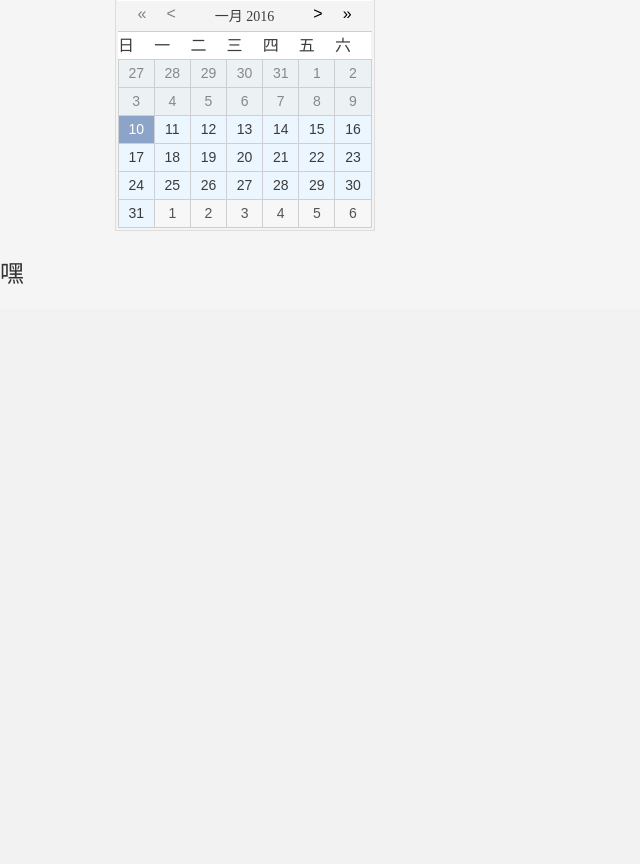
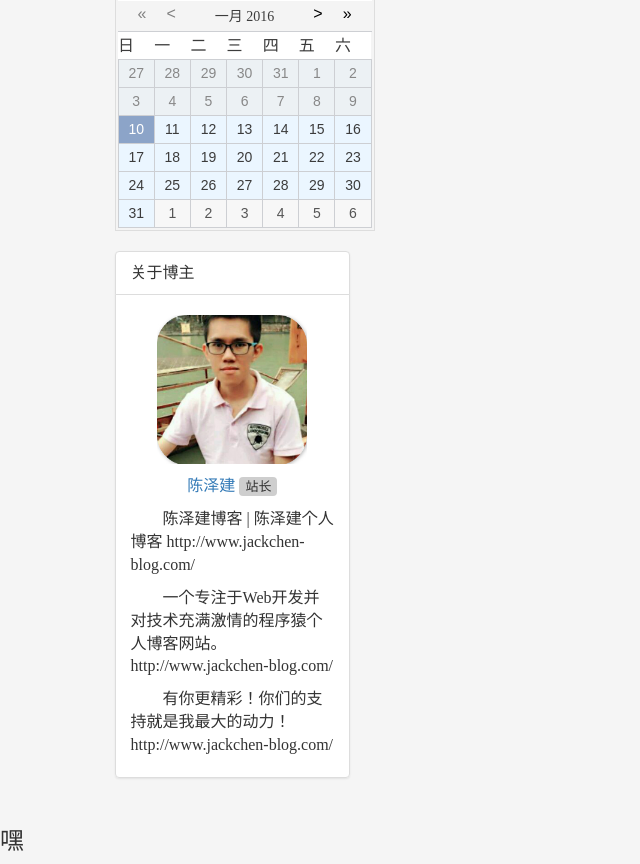
Before and after one commit to chenzejian/JackChen-Blog, a Django app: page / in a window 1280 px wide. Shown: the part 491-1355 px from the top of the page, without its empty margins (0-640 px from the left). Before the commit the page ends 775 px from the top, so only its background shows below. Run offline with Django 3.2, Linux system fonts and the light colour scheme; some libraries are stand-ins or nearby versions.

Commit message:
关于博主

```diff
--- a/home/templates/home/base.html
+++ b/home/templates/home/base.html
@@ -85,6 +85,18 @@
 	           <a href="#" class="list-group-item"><span class="glyphicon glyphicon-user" aria-hidden="true"></span>&nbsp&nbsp关于我们</a>
 	       </div>
 	       <div class="datepicker"></div>
+	       <div class="about-bloger">
+	           <ul class="list-group">
+	               <li class="list-group-item">关于博主</li>
+	               <li class="list-group-item">
+	                   <div><img src="{% static 'img/bloger.jpg' %}" style="width:150px;"></div>
+	                   <div><span class="about-bloger-name"><a href="http://www.jackchen-blog.com/">陈泽建</a></span><span class="about-bloger-tatus">站长</span></div>
+	                   <p>陈泽建博客 | 陈泽建个人博客 http://www.jackchen-blog.com/</p>
+	                   <p>一个专注于Web开发并对技术充满激情的程序猿个人博客网站。http://www.jackchen-blog.com/</p>
+	                   <p>有你更精彩！你们的支持就是我最大的动力！http://www.jackchen-blog.com/</p>
+	               </li>
+	           </ul>
+	       </div>
 	   </div>
             {% endblock %}
             {%block content %}{% endblock %}
--- a/static/css/base.css
+++ b/static/css/base.css
@@ -20,32 +20,48 @@ body,button, input, select, textarea,h1 ,h2, h3, h4, h5, h6 {
 .navbar ul.nav{
     padding-top: 15px;
 }
-
 .navbar ul.logo{
     padding-top: 0px;
 }
-
 .container{
     width: 86%;
 }
-
 .container .left-container{
     float: left;
     width: 22%;
     margin: 10px;
 }
-
 .container .right-container{
     float: left;
     width: 22%;
     margin: 10px;
 }
-
-.container .left-container .list-group a{
+.container .left-container .list-group{
     font-size: 16px;
+}
+.container .left-container div.list-group a{
     padding: 15px 20px;
 }
-
 .container .left-container a:hover{
     color: #32A5E7;
 }
+.container .left-container .datepicker{
+    margin-bottom: 20px;
+}
+.container .left-container .about-bloger ul li div{
+    text-align: center;
+    margin: 10px;
+}
+.container .left-container .about-bloger ul li div span.about-bloger-tatus{
+    font-size: 13px;
+    background: #CECECE;
+    padding: 2px 6px;
+    border-radius: 4px;
+    margin-left: 4px;
+}
+.container .left-container .about-bloger ul li div span.about-bloger-name a:hover{
+    text-decoration: none;
+}
+.container .left-container .about-bloger ul li p{
+    text-indent:2em;
+}
```
Also changed, not shown: static/img/bloger.jpg (added).
